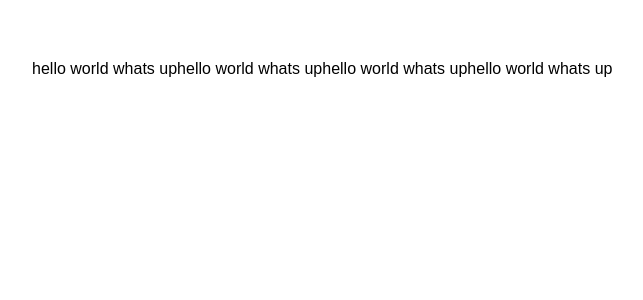
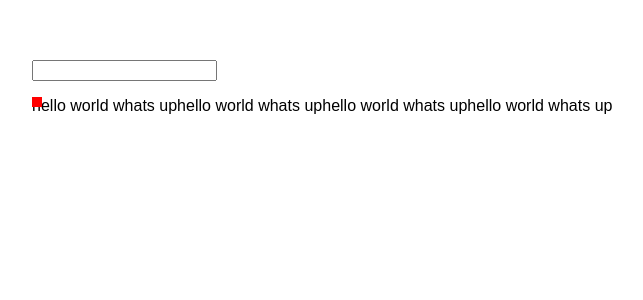
Before and after one commit to iliran11/typing-game-2, a React (Create React App) app: page / in a window 1280 px wide. Shown: the top 300 px of the page, without its empty margins (28-671 px from the left). Built offline with nearby package versions, Linux system fonts and the light colour scheme.

Commit message:
pointer moves along x axis

```diff
--- /dev/null
+++ b/src/components/game-manager/WordPointer.tsx
@@ -0,0 +1,24 @@
+import * as React from "react";
+
+function WordPointer({
+  x,
+  y,
+  width,
+  height
+}: {
+  x: number;
+  y: number;
+  width: number;
+  height: number;
+}) {
+  const style = {
+    width: 10,
+    height: 10,
+    left: x,
+    top: 0
+  };
+
+  return <div style={style} id="word-pointer" />;
+}
+
+export default WordPointer;
--- /dev/null
+++ b/src/components/game-manager/game.css
@@ -0,0 +1,8 @@
+#word-pointer {
+  background-color: red;
+  position: absolute;
+  transition: left 0.5s
+}
+#game-text {
+  position: relative;
+}
--- a/src/components/game-manager/gameManager.tsx
+++ b/src/components/game-manager/gameManager.tsx
@@ -1,30 +1,69 @@
 import * as React from "react";
 import LetterData from "../../store/classes/lettter";
 import LetterUi, { LetterStatus } from "../letterUi";
+import WordPointer from "./WordPointer";
+import "./game.css";
 
 interface Props {
   letters: LetterData[];
 }
 
-interface State {}
+interface State {
+  index: number;
+  hasMounted: boolean;
+}
 
 export default class GameManager extends React.Component<Props, State> {
   public lettersRefs: any[];
+  public textBoxRef: any;
   constructor(props: Props) {
     super(props);
     this.setRefs = this.setRefs.bind(this);
     this.lettersRefs = [];
+    this.onInputChange = this.onInputChange.bind(this);
+    this.state = {
+      index: 0,
+      hasMounted: false
+    };
+    this.textBoxRef = React.createRef();
+  }
+  public componentDidMount() {
+    this.setState({
+      hasMounted: true
+    });
+  }
+  public onInputChange(): void {
+    this.setState({
+      index: this.state.index + 1
+    });
   }
   public setRefs(ref: any): void {
+    // console.log(ref.getBoundingClientRect());
     const nextArr = [...this.lettersRefs, ref];
     this.lettersRefs = nextArr;
   }
-  componentDidMount() {
-    console.log(this.lettersRefs)
+  get isMounted() {
+    return this.state.hasMounted;
   }
+  get currentLetterLeftCoordinates() {
+    return this.lettersRefs[this.state.index].getBoundingClientRect().left;
+  }
+  get textBoxLeftCoordinates() {
+    return this.textBoxRef.current.getBoundingClientRect().left;
+  }
+  get pointerCoordinates() {
+    if (this.isMounted) {
+      return this.currentLetterLeftCoordinates - this.textBoxLeftCoordinates;
+    }
+    return 0;
+  }
+
   public render() {
     return (
-      <p>
+      <div>
+        <input onChange={this.onInputChange} />
+        <p id="game-text" ref={this.textBoxRef}>
+          <WordPointer x={this.pointerCoordinates} y={2} width={2} height={1} />
           {this.props.letters.map((letter: LetterData, index) => {
             return (
               <span ref={this.setRefs} key={index}>
@@ -37,6 +76,7 @@ export default class GameManager extends React.Component<Props, State> {
             );
           })}
         </p>
+      </div>
     );
   }
 }
```
Lines whose indentation alone changed are shown as unchanged.
